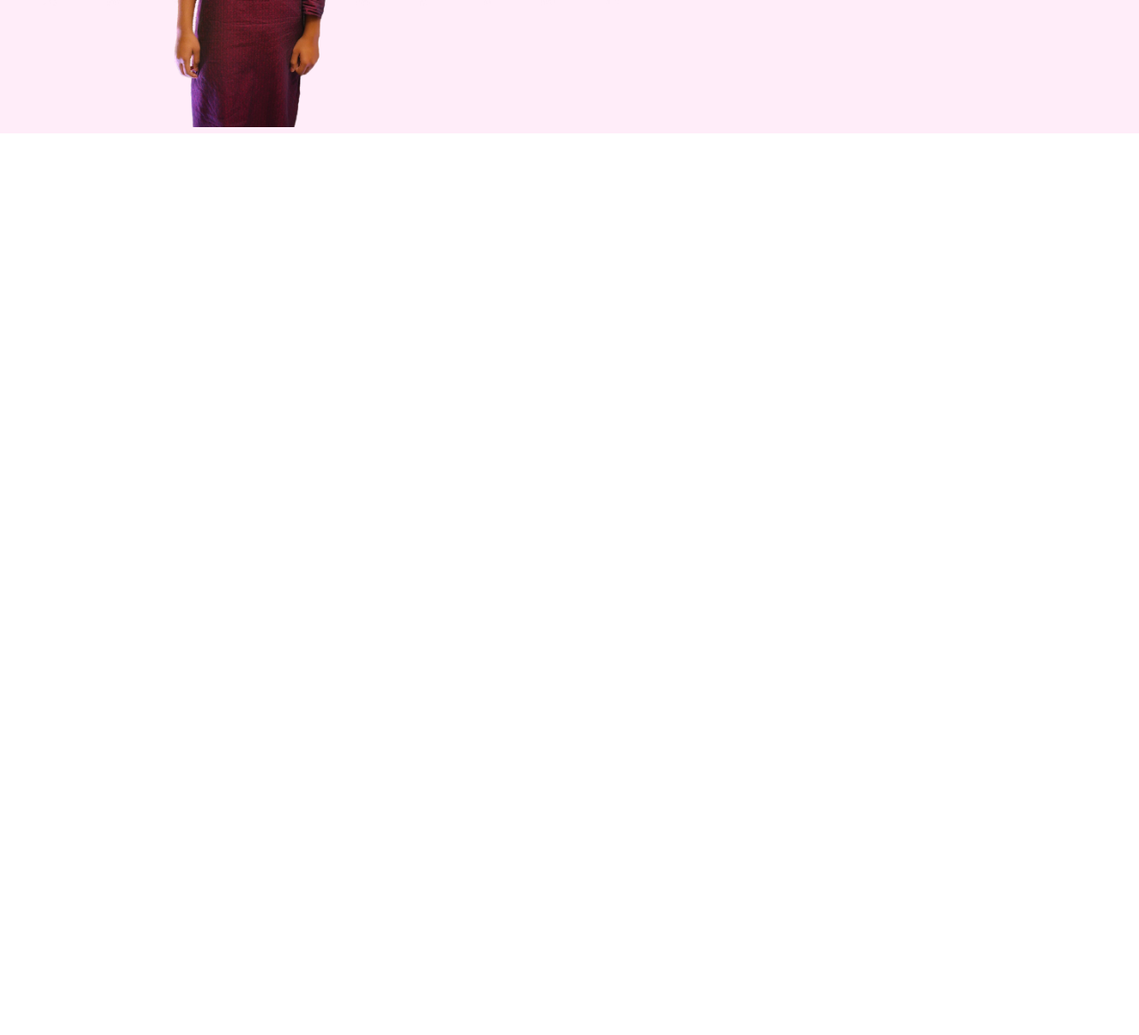
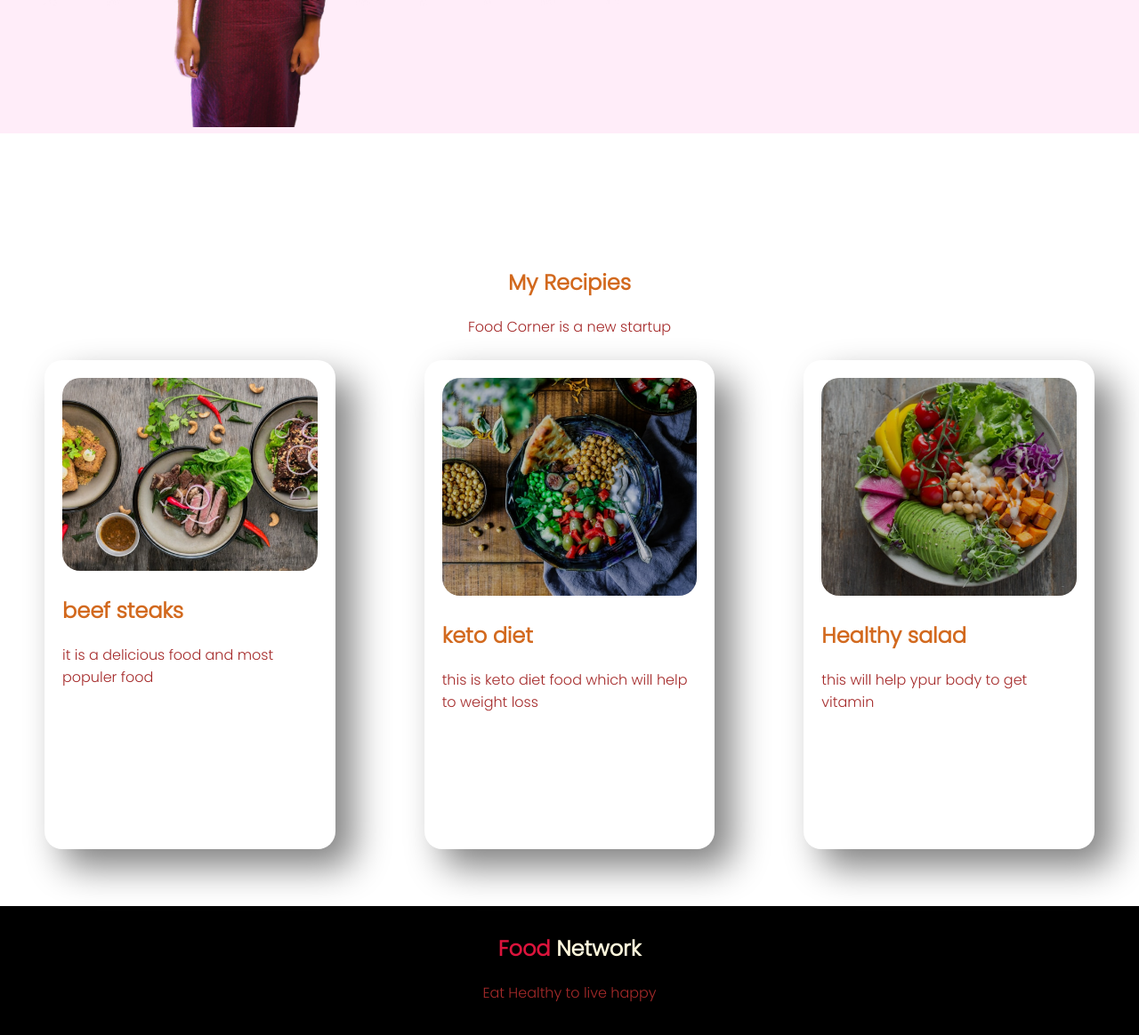
Before and after one commit to Markidemha/food-network, a plain HTML site: page index.html in a window 1280 px wide. Shown: the part 1242-2406 px from the top of the page at 89% size. Before the commit the page ends 1542 px from the top, so only its background shows below. Drawn offline with Linux system fonts and the light colour scheme.

Commit message:
last part

```diff
--- a/index.html
+++ b/index.html
@@ -36,5 +36,32 @@
             <a class="link-button" target="_blank" href="https://www.linkedin.com/in/ikram-ahmed-3686b2153/">CONTACT ME</a>
         </div>
     </section>
+        <div class="last">
+            <h2 class="two">My Recipies</h2>
+            <p>Food Corner is a new startup</p>
+        </div>
+    <section class="experience">
+        <div class="flex">
+            <img src="images/food/Project Cover1.jpg" alt="">
+            <h2 class="two">beef steaks</h2>
+            <p>it is a delicious food and most populer food</p>
+        </div>
+        <div class="flex">
+            <img src="images/food/Project Cover8.png" alt="">
+            <h2 class="two">keto diet</h2>
+            <p>this is keto diet food which will help to weight loss</p>
+        </div>
+        <div class="flex">
+            <img src="images/food/Project Cover5.png" alt="">
+            <h2 class="two">Healthy salad</h2>
+            <p>this will help ypur body to get vitamin</p>
+        </div>
+        </section>
+     <div class="foo">
+         <h2> <span class="colour-first">Food</span> Network</h2>
+             <footer><p>Eat Healthy to live happy</p>
+                </footer>
+         </div>
+
 </body>
 </html>
--- a/style.css
+++ b/style.css
@@ -24,6 +24,7 @@ h1{
     border-radius: 30px;
     color: black;
     font-weight: 700;
+
 }
 p{
     margin-bottom: 25px;
@@ -37,11 +38,40 @@ p{
 .some{
     background-image:url(images/shapes/Frame\ 59.jpg);
     background-repeat: no-repeat;
-
    }
 .haha{
     text-align: center;
     width: 700;
     padding-top: 10%;
-
 }
+.last{
+    text-align: center;
+    }
+.two{
+    color:chocolate;
+}
+.experience{
+    display: flex;
+}
+.flex img{
+   width: 100%;
+   border-radius: 20px;
+}
+.flex{
+    box-shadow: 20px 20px 40px gray;
+    width: 60%;
+    margin-left: 50px;
+    margin-right: 50px;
+    padding-left: 20px;
+    padding-right: 20px;
+    border-radius: 20px;
+    padding-top: 20px;
+    padding-bottom: 10%;
+}
+.foo{
+    text-align: center;
+    background-color: black;
+    color: cornsilk;
+padding: 10px;
+    margin-top: 5%;
+}
```
Lines whose indentation alone changed are shown as unchanged.
